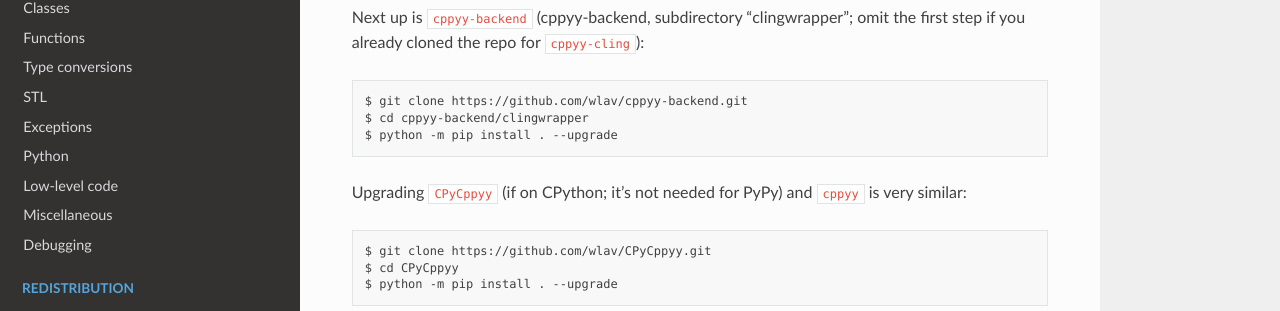
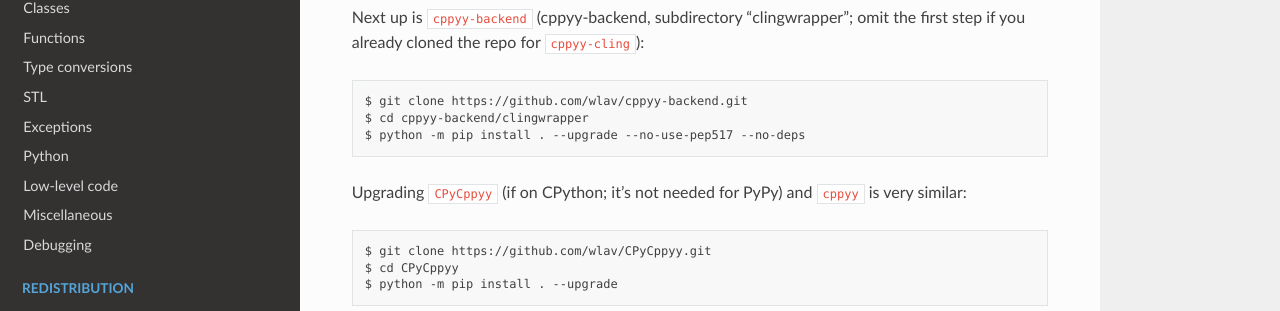
Before and after one commit to wlav/cppyy, a Sphinx documentation site: the page built from doc/source/repositories.rst, in a window 1280 px wide and 900 px high, scrolled down 1362 px. Shown: the part 207-518 px from the top of the window. Built offline with Sphinx 7.4.7 and the Read the Docs theme 2.0.0, drawn with Linux system fonts in a browser that asks for light colours.

Commit message:
Fix instructions for clingwrapper installation

```diff
--- a/doc/source/repositories.rst
+++ b/doc/source/repositories.rst
@@ -84,7 +84,7 @@
 
  $ git clone https://github.com/wlav/cppyy-backend.git
  $ cd cppyy-backend/clingwrapper
- $ python -m pip install . --upgrade
+ $ python -m pip install . --upgrade --no-use-pep517 --no-deps
 
 Upgrading ``CPyCppyy`` (if on CPython; it's not needed for PyPy) and ``cppyy``
 is very similar::
```
